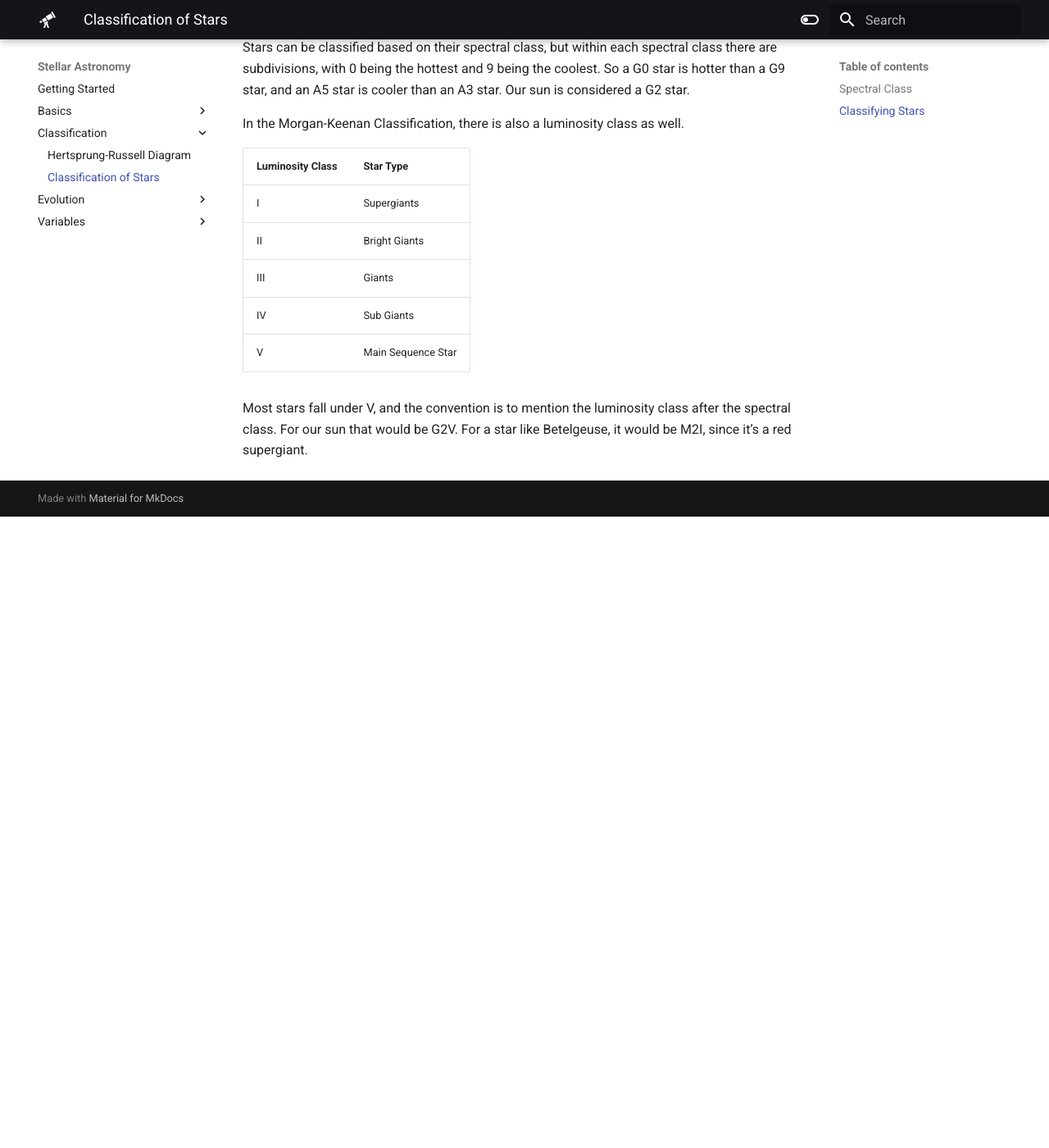
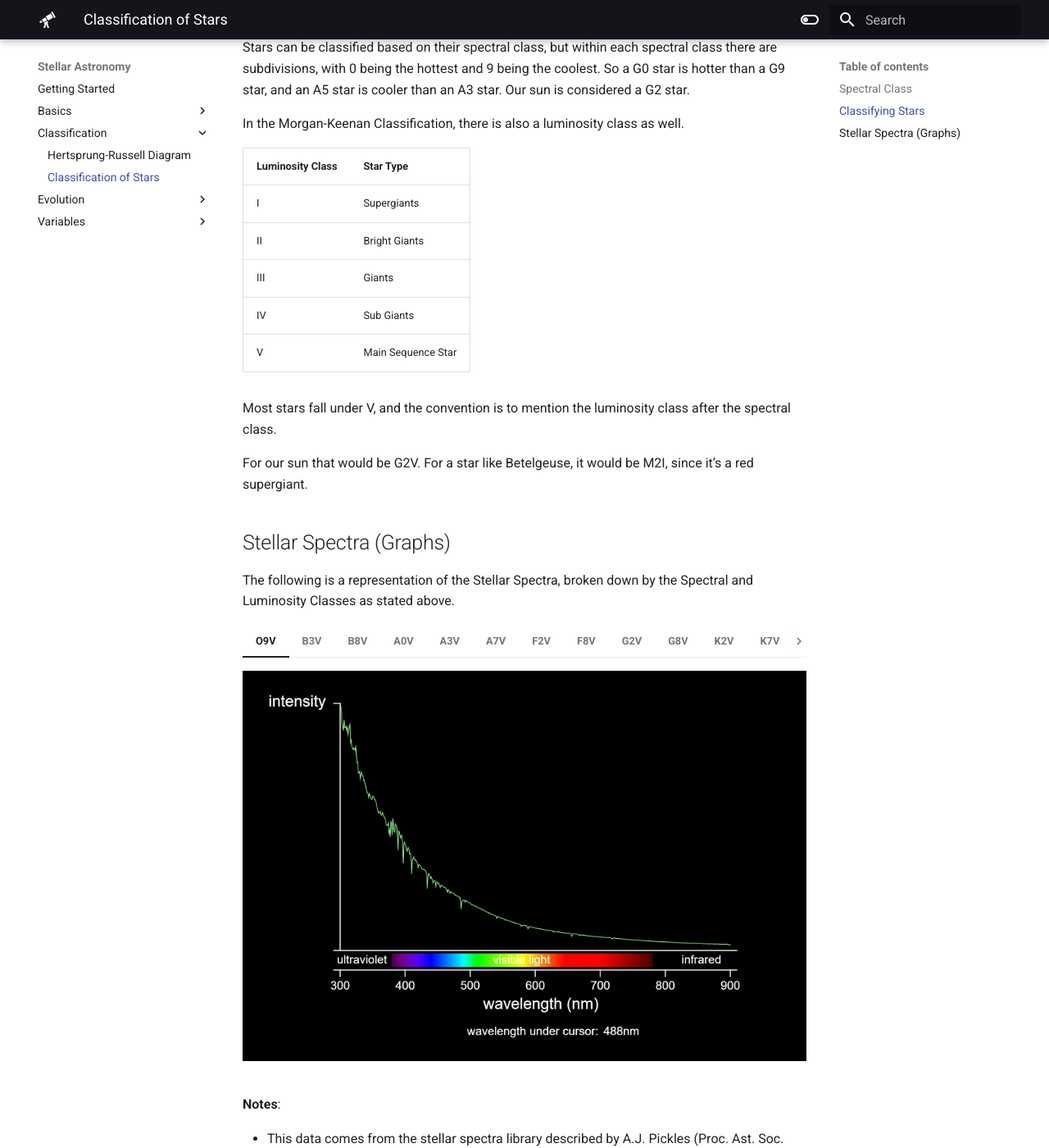
Before and after one commit to nushastro/website, an MkDocs documentation site: the page built from docs/stellar/classification/classification.md, in a window 1280 px wide and 1400 px high, scrolled down 1203 px. Shown: the whole window at 82% size. Built offline with MkDocs 1.6.1 and Material for MkDocs 9.7.7, drawn with Linux system fonts in a browser that asks for light colours; before the commit the page ends 1833 px from its top, so only the background shows below that; some of the changed text lies outside the part shown.

Commit message:
Spectral Class Spam

```diff
--- a/docs/stellar/classification/classification.md
+++ b/docs/stellar/classification/classification.md
@@ -25,17 +25,20 @@
 
 ??? example "Familiar examples"
 
-    | spectral class | surface temperature (K) | example                              |
-    | -------------- | ----------------------- | ------------------------------------ |
-    | O              | 30,000                  | Mintaka (O9)*                        |
-    | B              | 20,000                  | Rigel (B8)                           |
-    | A              | 10,000                  | Vega (A0), Sirius(A1)                |
-    | F              | 7000                    | Canopus (F0)                         |
-    | G              | 6000                    | Sun (G2), Alpha Centauri (G2)        |
-    | K              | 4000                    | Arcturus (K2), Aldebaran (K5)        |
-    | M              | 3000                    | Betelgeuse (M2), Barnard's star (M5) |
+    | spectral class | surface temperature (K) | example                              | intrinsic color |
+    | -------------- | ----------------------- | ------------------------------------ | -------------- |
+    | O              | 30,000 - 60,000                  | Mintaka (O9)*                        | Blue |
+    | B              | 10,000 - 30,000                  | Rigel (B8)                           | Blue-White |
+    | A              | 7500 - 10,000                  | Vega (A0), Sirius(A1)                | White |
+    | F              | 6000 - 7500                    | Canopus (F0)                         | Yellow-White |
+    | G              | 5000 - 6000                    | Sun (G2), Alpha Centauri (G2)        | Yellow |
+    | K              | 3500 - 5000                    | Arcturus (K2), Aldebaran (K5)        | Yellow-Orange |
+    | M              | < 3500                    | Betelgeuse (M2), Barnard's star (M5) | Red |
 
     *Mintaka (Delta Orionis, or the dimmest star in Orion's Belt) is actually a multiple star system. Mintaka Aa1 is the O9 star. [More examples](https://en.wikipedia.org/wiki/O-type_star#Examples)
+
+
+
 
 The system can be extended to include other stars. W is a spectral class that comes
 before O and describes Wolf-Rayet stars, which are extremely hot and bluish, sometimes
@@ -67,4 +70,61 @@
 | V                | Main Sequence Star |
 
 Most stars fall under V, and the convention is to mention the luminosity class after the spectral class.
+
 For our sun that would be G2V. For a star like Betelgeuse, it would be M2I, since it’s a red supergiant.
+
+## Stellar Spectra (Graphs)
+The following is a representation of the Stellar Spectra, broken down by the Spectral and Luminosity Classes as stated above.
+
+
+
+=== "O9V"
+	![](../assets/spectral/O9V.png)
+
+=== "B3V"
+    ![](../assets/spectral/B3V.png)
+
+=== "B8V"
+    ![](../assets/spectral/B8V.png)
+
+=== "A0V"
+    ![](../assets/spectral/A0V.png)
+
+=== "A3V"
+    ![](../assets/spectral/A3V.png)
+
+=== "A7V"
+    ![](../assets/spectral/A7V.png)
+
+=== "F2V"
+    ![](../assets/spectral/F2V.png)
+
+=== "F8V"
+    ![](../assets/spectral/F8V.png)
+
+=== "G2V"
+    ![](../assets/spectral/G2V.png)
+
+=== "G8V"
+    ![](../assets/spectral/G8V.png)
+
+=== "K2V"
+    ![](../assets/spectral/K2V.png)
+
+=== "K7V"
+    ![](../assets/spectral/K7V.png)
+
+=== "M2V"
+    ![](../assets/spectral/M2V.png)
+
+=== "M6V"
+    ![](../assets/spectral/M6V.png)
+
+
+**Notes**:
+
+- This data comes from the stellar spectra library described by A.J. Pickles (Proc. Ast. Soc. Pacific, 1998).
+- These spectra are not displayed on a fixed intensity scale. The height of each spectrum is stretched to fill the display.
+- To display a different spectrum, click a button on the left. By default, the spectrum of a G2V star like the Sun is shown.
+- To measure the wavelength of a feature in the spectrum, click or click-and-drag. The wavelength is shown at the bottom of the display.
+- For reference, visible light ranges from 400 to 700 nanometers. Ultraviolet is shorter in wavelength, infrared is longer.
```
